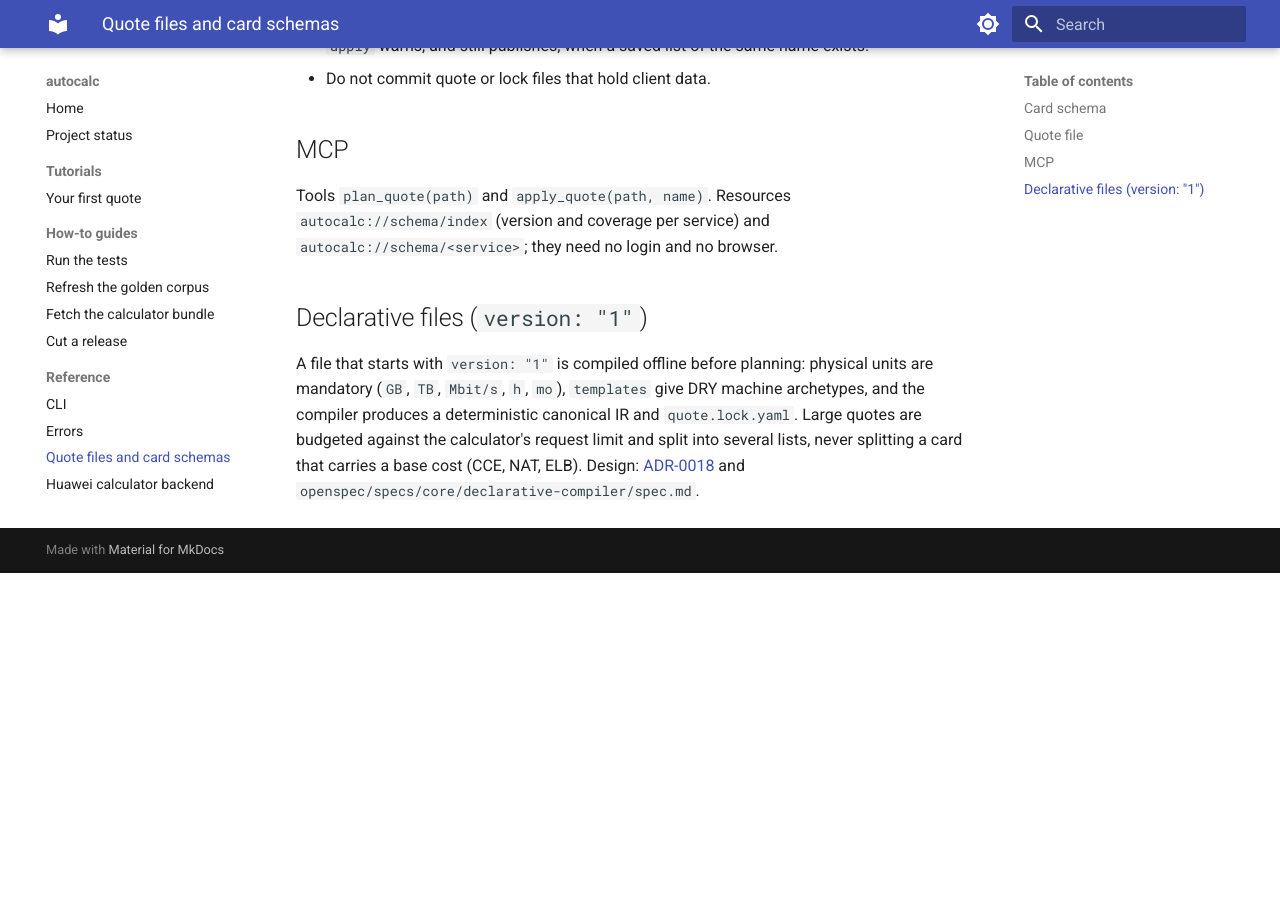
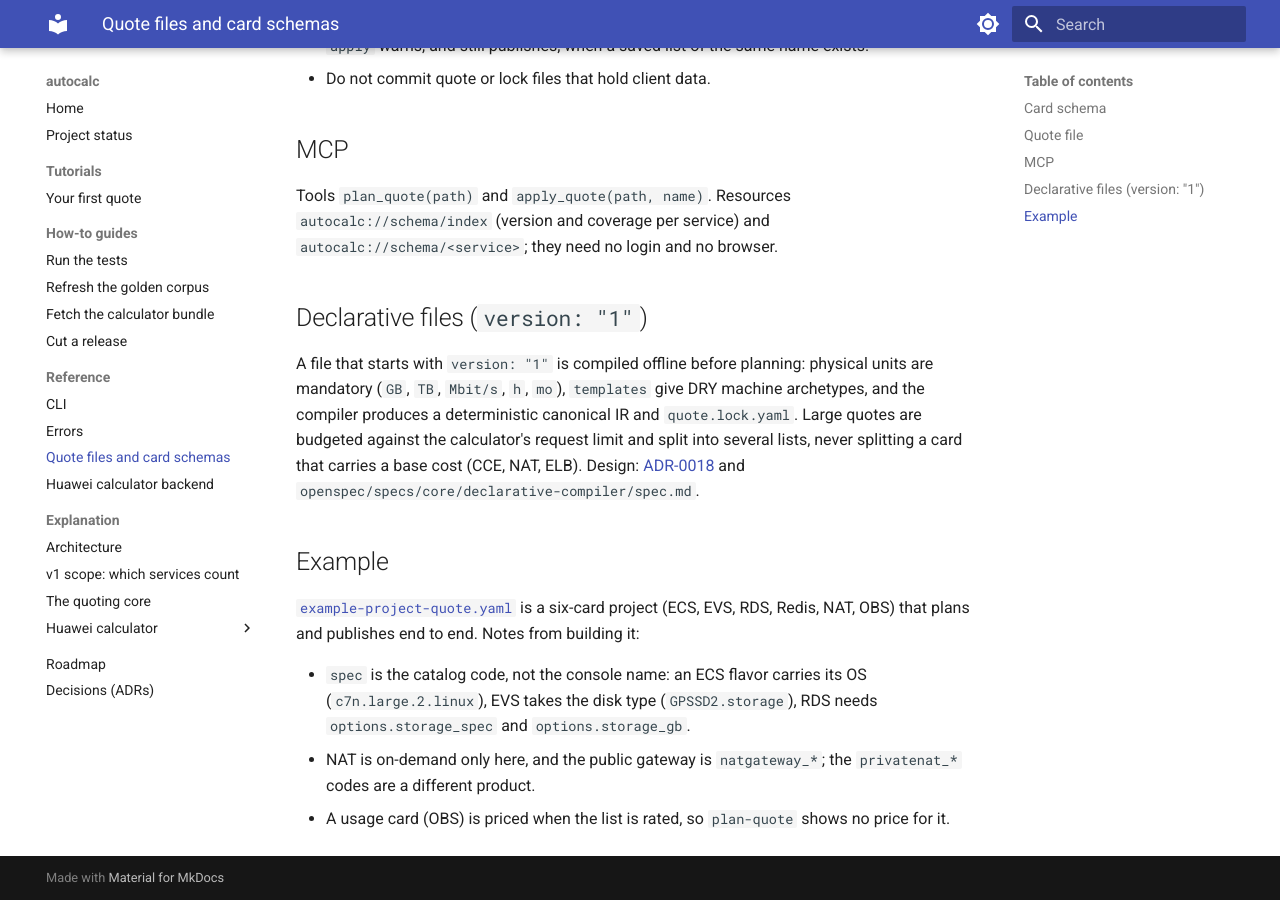
Before and after one commit to araujoviana/autocalc, an MkDocs documentation site: the page built from docs/reference/quote-files.md, in a window 1280 px wide and 900 px high, scrolled down 1738 px. Built offline with MkDocs 1.6.1 and Material for MkDocs 9.7.7, drawn with Linux system fonts in a browser that asks for light colours; before the commit the page ends 2311 px from its top, so only the background shows below that.

Commit message:
fix(plan): candidates stay in the service's primary group; EVS prices and spec mapping; project example
EVS plans carry no planType, so the catalog dropped every EVS price and
plan-quote found no candidates. ECS/RDS candidates also mixed in disks and
add-ons. A six-card project (ECS, EVS, RDS, Redis, NAT, OBS) now publishes
through the gate; the file is docs/reference/example-project-quote.yaml.

Co-Authored-By: Claude Sonnet 5.5 <noreply@anthropic.com>
Claude-Session: https://claude.ai/code/session_01Xk2ebcsnFwnXMj8UVfk92n

```diff
--- a/docs/reference/quote-files.md
+++ b/docs/reference/quote-files.md
@@ -71,3 +71,14 @@ compiler produces a deterministic canonical IR and `quote.lock.yaml`. Large quot
 against the calculator's request limit and split into several lists, never splitting a card that
 carries a base cost (CCE, NAT, ELB). Design: [ADR-0018](../adr/0018-declarative-quotes-and-generated-card-schema.md) and
 `openspec/specs/core/declarative-compiler/spec.md`.
+
+## Example
+
+[`example-project-quote.yaml`](example-project-quote.yaml) is a six-card project (ECS, EVS, RDS, Redis,
+NAT, OBS) that plans and publishes end to end. Notes from building it:
+
+- `spec` is the catalog code, not the console name: an ECS flavor carries its OS (`c7n.large.2.linux`),
+  EVS takes the disk type (`GPSSD2.storage`), RDS needs `options.storage_spec` and `options.storage_gb`.
+- NAT is on-demand only here, and the public gateway is `natgateway_*`; the `privatenat_*` codes are a
+  different product.
+- A usage card (OBS) is priced when the list is rated, so `plan-quote` shows no price for it.
```
Also changed, not shown: docs/reference/example-project-quote.yaml (added, +13 -0 lines), docs/roadmap.md (+1 -1 lines), docs/status.md (+1 -1 lines), 4 other files.
